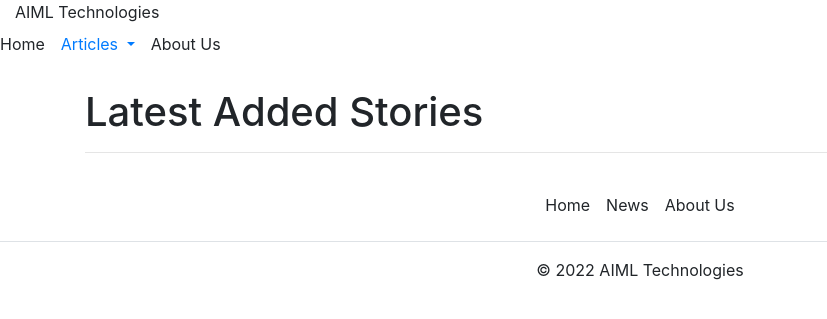
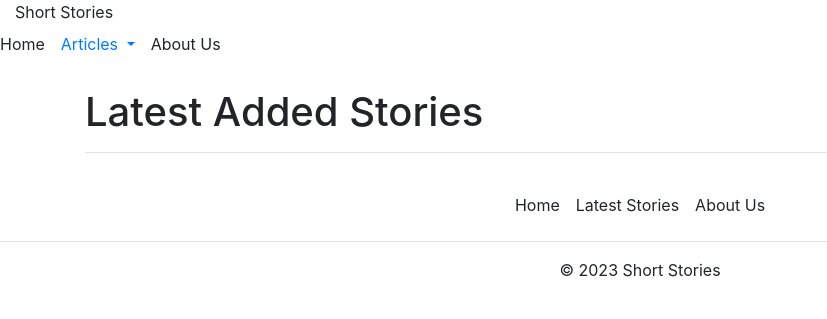
Before and after one commit to vaneri-9/FlaskProject, a Flask app: page / in a window 1280 px wide. Shown: the top 319 px of the page, without its empty margins (0-827 px from the left). Run offline with Flask 2, Linux system fonts and the light colour scheme; data that the repository does not hold is empty; some libraries are stand-ins or nearby versions.

Commit message:
Updated for newer pull on main project

```diff
--- a/templates/Home.html
+++ b/templates/Home.html
@@ -10,7 +10,7 @@
 
 
 <Navbar class="navbar-expand-lg container">
-    <NavbarBrand href="/">AIML Technologies</NavbarBrand>
+    <NavbarBrand href="/">Short Stories</NavbarBrand>
     <Nav navbar>
         <button class="navbar-toggler" type="button" data-bs-toggle="collapse" data-bs-target="#navbarSupportedContent" aria-controls="navbarNavDarkDropdown" aria-expanded="false" aria-label="Toggle navigation">
             <span class="navbar-toggler-icon"></span>
@@ -24,8 +24,8 @@
                     Articles
                 </a>
                 <ul class="dropdown-menu dropdown-menu" aria-labelledby="navbarDarkDropdownMenuLink">
-                    <li><a class="dropdown-item" href={Links.linkNews}>News</a></li>
-                    <li><a class="dropdown-item" href={Links.linkArticleList}>Article List</a></li>
+                    <li><a class="dropdown-item" href={Links.linkNews}>Latest Added Stories</a></li>
+                    <li><a class="dropdown-item" href={Links.linkArticleList}>Story List</a></li>
                 </ul>
             </NavItem>
             <NavItem>
@@ -65,10 +65,10 @@
 <footer class="py-3">
     <ul class="nav justify-content-center border-bottom pb-3 mb-3">
         <li class="nav-item"><a class="active nav-link px-2 ">Home</a></li>
-        <li class="nav-item"><a class="active nav-link px-2 ">News</a></li>
+        <li class="nav-item"><a class="active nav-link px-2 ">Latest Stories</a></li>
         <li class="nav-item"><a class="active nav-link px-2 ">About Us</a></li>
     </ul>
-    <p class="text-center text-opacity-75">&copy; 2022 AIML Technologies</p>
+    <p class="text-center text-opacity-75">&copy; 2023 Short Stories</p>
 </footer>
 
 
```
